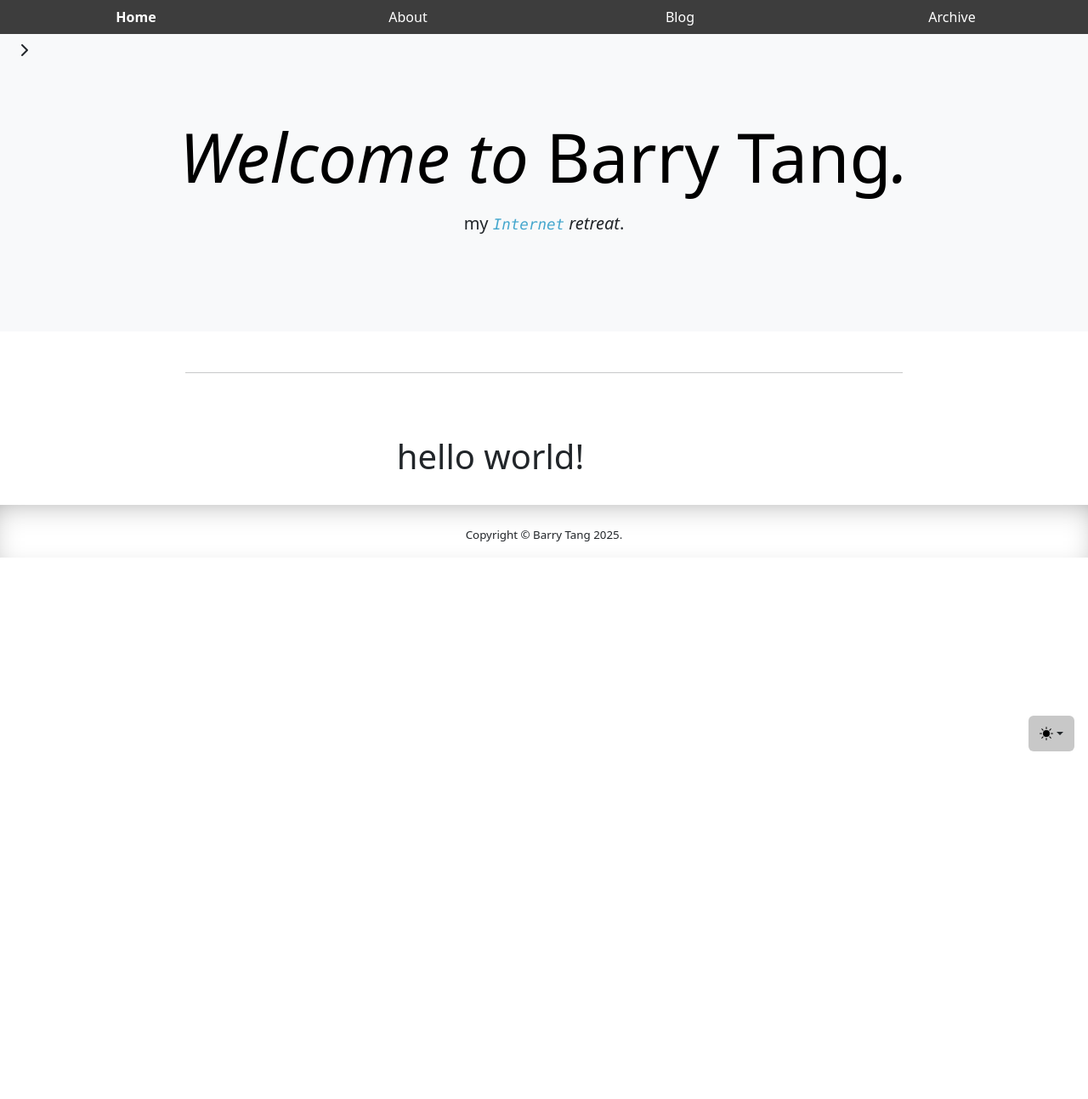
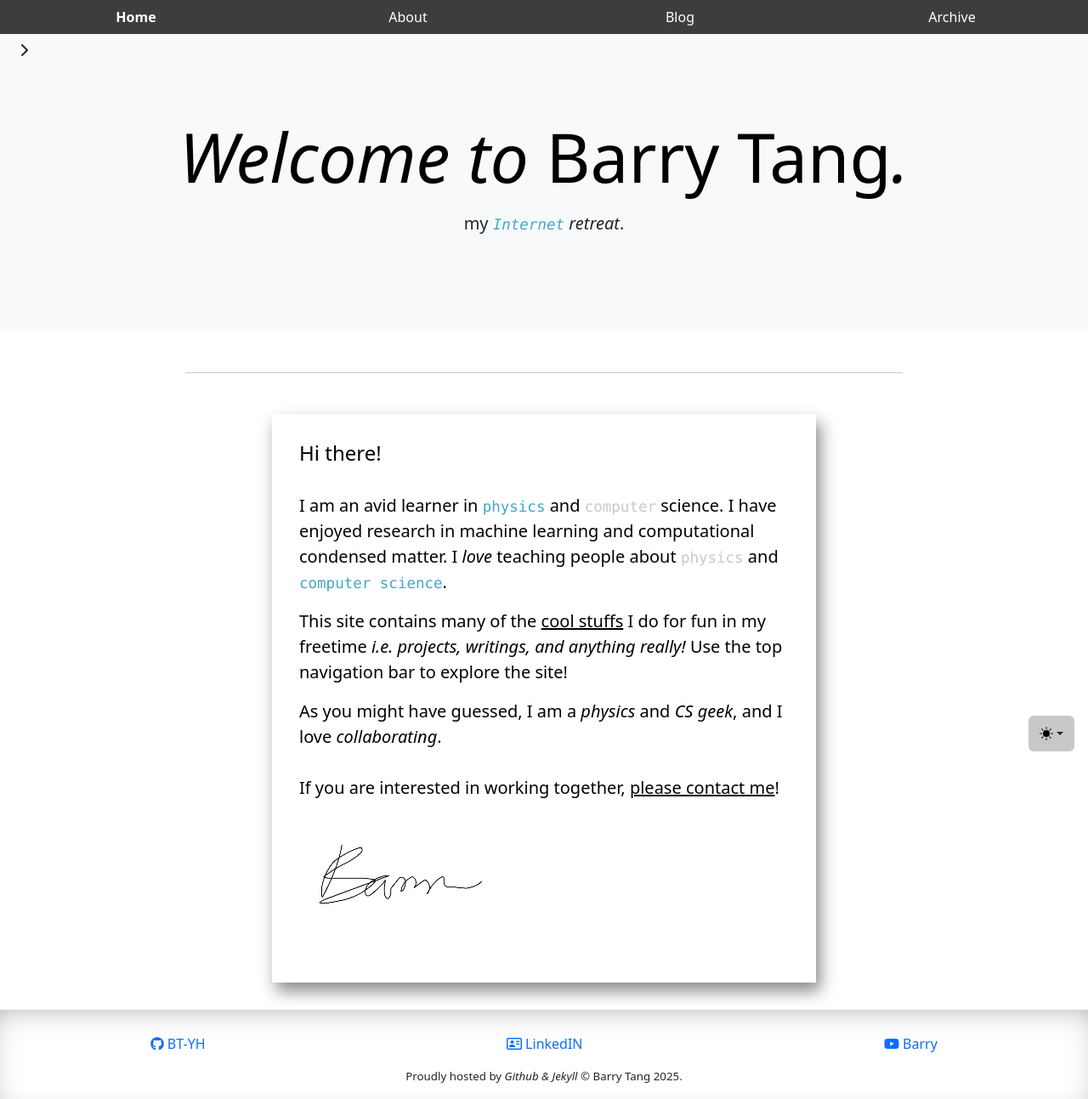
Before and after one commit to BT-YH/bt-yh.github.io, a Jekyll site: the page built from index.html, in a window 1280 px wide. Shown: the whole page at 85% size. Built offline with Jekyll 4.4.1, drawn with Linux system fonts in a browser that asks for light colours; nearby versions of some CDN libraries; some web fonts are replaced; before the commit the page ends 900 px from its top, so only the background shows below that.

Commit message:
added many minor things: 1. further adjusted spacings; also added home.html layout; 2. adjusted footer; 3. added "business card" on home page.

```diff
--- a/_includes/footer.html
+++ b/_includes/footer.html
@@ -1,9 +1,20 @@
 <footer style="box-shadow: 0px 10px 40px -20px grey inset; padding-top: 1rem;">
-    <div class="row" style="margin-top: 10px">
-        <div class="col-xs-12">
-            <p class="text-center" style="font-size: 10pt">
-                Copyright &copy; Barry Tang 2025.
+    <div style="display: flex; flex-direction: column; margin-top: 10px">
+        <div style="display: flex; flex-direction: row; justify-content: space-around; flex-wrap: wrap;">
+            <p>
+                <a href="https://github.com/BT-YH" target="_blank"><i class="fab fa-github"></i> BT-YH</a>
+            </p>
+            <p>
+                <a href="https://www.linkedin.com/in/yihui-tang-875086255/" target="_blank"><i
+                        class="far fa-address-card"></i> LinkedIN</a>
+            </p>
+            <p>
+                <a href="https://www.youtube.com/channel/UCLoKghQ29FvlJ5piojqa9yg" target="_blank"><i
+                        class="fab fa-youtube"></i> Barry</a>
             </p>
         </div>
+        <p class="text-center" style="font-size: 10pt">
+            Proudly hosted by <em>Github & Jekyll</em> &copy; Barry Tang 2025.
+        </p>
     </div>
 </footer>
--- /dev/null
+++ b/_layouts/home.html
@@ -0,0 +1,10 @@
+---
+layout: default
+---
+<div style="display: flex; width: 100%; justify-content: center; flex-direction: col;">
+    <div style="display: flex; width: 100%; justify-content: center; flex-direction: row;">
+        <div style="flex: 1;"></div>
+        <div style="flex: 2; padding-bottom: 2rem;">{{ content }}</div>
+        <div style="flex: 1;"></div>
+    </div>
+</div>
--- a/_layouts/main.html
+++ b/_layouts/main.html
@@ -1,6 +1,6 @@
 ---
 layout: default
 ---
-<div style="display: flex; width: 100%; justify-content: center; flex-direction: row;">
+<div style="display: flex; width: 100%; justify-content: left; flex-direction: row;">
     <div class="main-container">{{ content }}</div>
 </div>
--- a/index.html
+++ b/index.html
@@ -1,7 +1,39 @@
 ---
 # front matter tells Jekyll to process Liquid
 title: Home
-layout: main
+layout: home
 ---
 
-<h1>{{"Hello World!" | downcase}}</h1>
+<!-- <h1>{{"Hello World!" | downcase}}</h1> -->
+
+<div class="text-body-emphasis" style="
+  box-sizing: border-box;
+  box-shadow: 5px 10px 18px #888888;
+  padding: 2rem; align-self: center;
+">
+    <h4 class="mx-auto">Hi there!</h4>
+    <br />
+    <p class="mx-auto lead">
+        I am an avid learner in <code>physics</code> and <code
+            style="color: var(--theme-color) !important;">computer</code>
+        science. I have enjoyed research in machine learning and computational condensed matter.
+        I <em><strong>love</strong></em> teaching people about <code
+            style="color: var(--theme-color) !important;">physics</code>
+        and <code>computer
+        science</code>.
+    </p>
+    <p class="mx-auto lead">
+        This site contains many of the <span style="text-decoration: underline;">cool stuffs</span> I do for fun in my
+        freetime <b><em> i.e. projects,
+                writings, and anything really!</em></b>
+        Use the top navigation bar to explore the site!
+    </p>
+
+    <p class="mx-auto lead">
+        As you might have guessed, I am a <em>physics</em> and <em>CS geek</em>, and I <b>love</b>
+        <em>collaborating</em>. <br />
+        <br />
+        If you are interested in working together, <span style="text-decoration: underline;"> please contact me</span>!
+    </p>
+    <canvas id="signature" width="1000" height="500" style="height: 10em"></canvas>
+</div>
```
Also changed, not shown: _layouts/post.html (+6 -1 lines).
